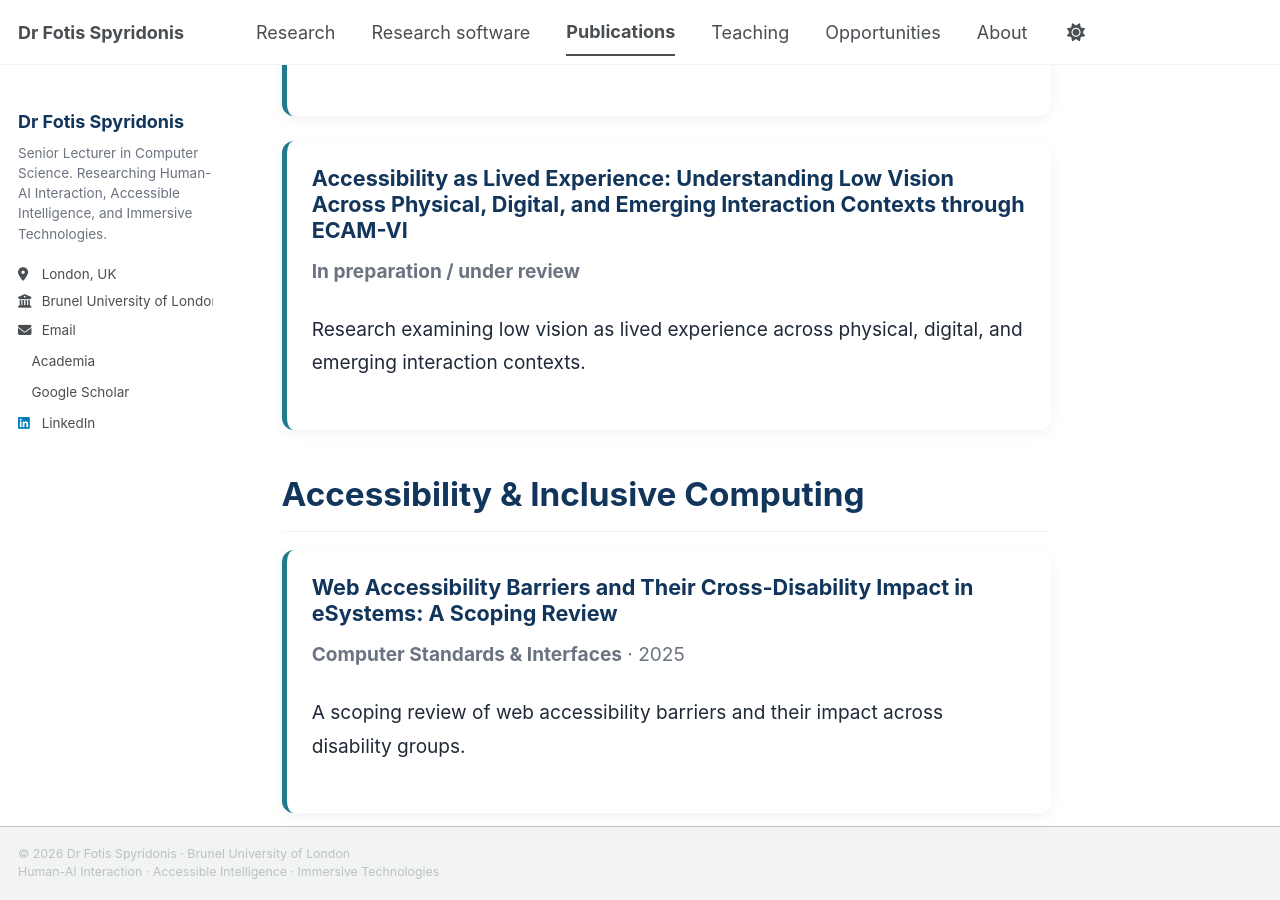
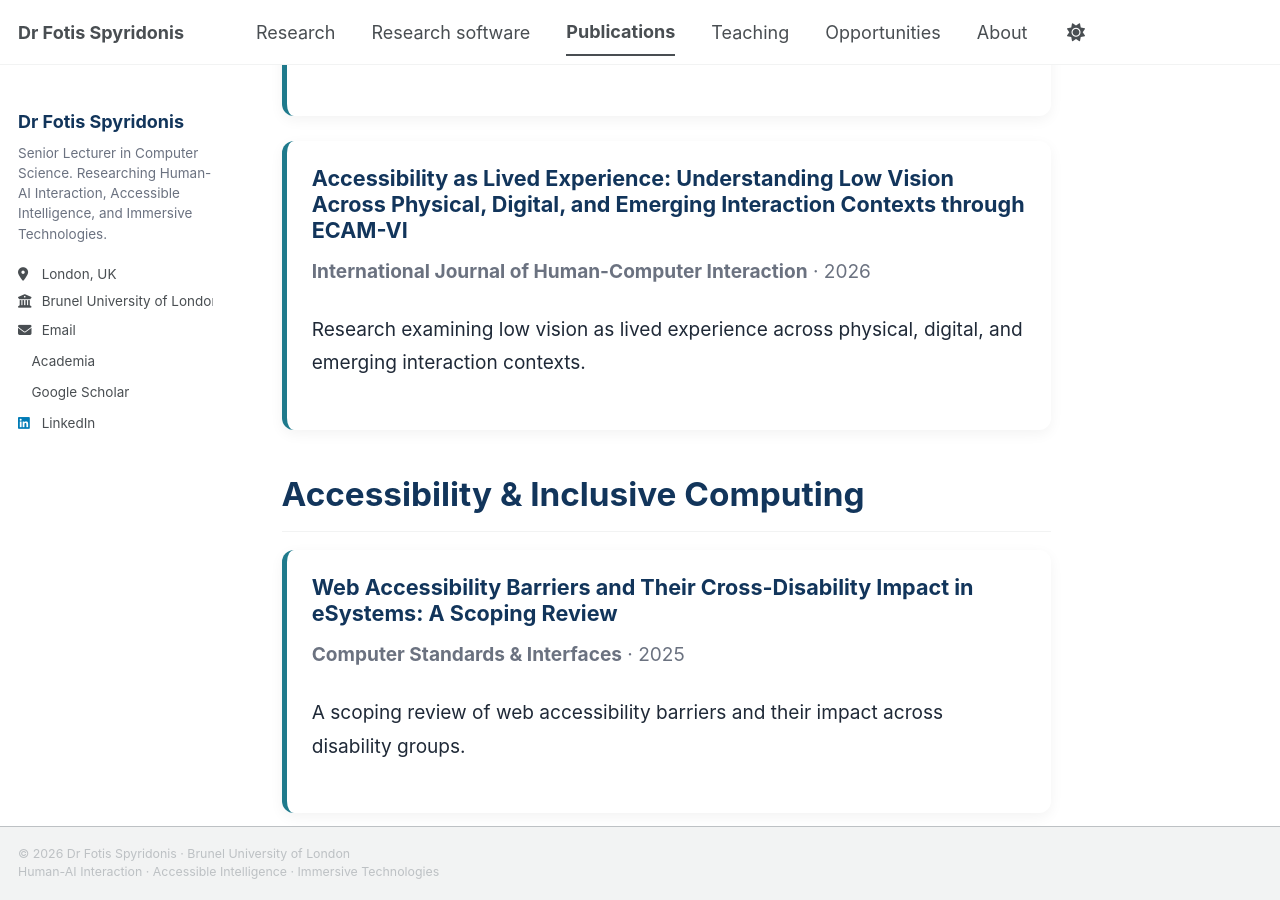
Before and after one commit to fotios-spyridonis/fotios-spyridonis.github.io, a Jekyll site: the page built from _pages/publications.md, in a window 1280 px wide and 900 px high, scrolled down 1052 px. Built offline with Jekyll 4.4.1, drawn with Linux system fonts in a browser that asks for light colours; a style sheet for code colours, icons or effects is not loaded; some of the changed text lies outside the part shown.

Commit message:
Update publications.md

```diff
--- a/_pages/publications.md
+++ b/_pages/publications.md
@@ -30,7 +30,7 @@ author_profile: true
 
 <div class="publication-card">
 <h3>Accessibility as Lived Experience: Understanding Low Vision Across Physical, Digital, and Emerging Interaction Contexts through ECAM-VI</h3>
-<p class="pub-meta"><strong>In preparation / under review</strong></p>
+<p class="pub-meta"><strong>International Journal of Human-Computer Interaction</strong> · 2026</p>
 <p>Research examining low vision as lived experience across physical, digital, and emerging interaction contexts.</p>
 </div>
 
```
Also changed, not shown: other parts of _pages/publications.md (+1 -1 lines).
